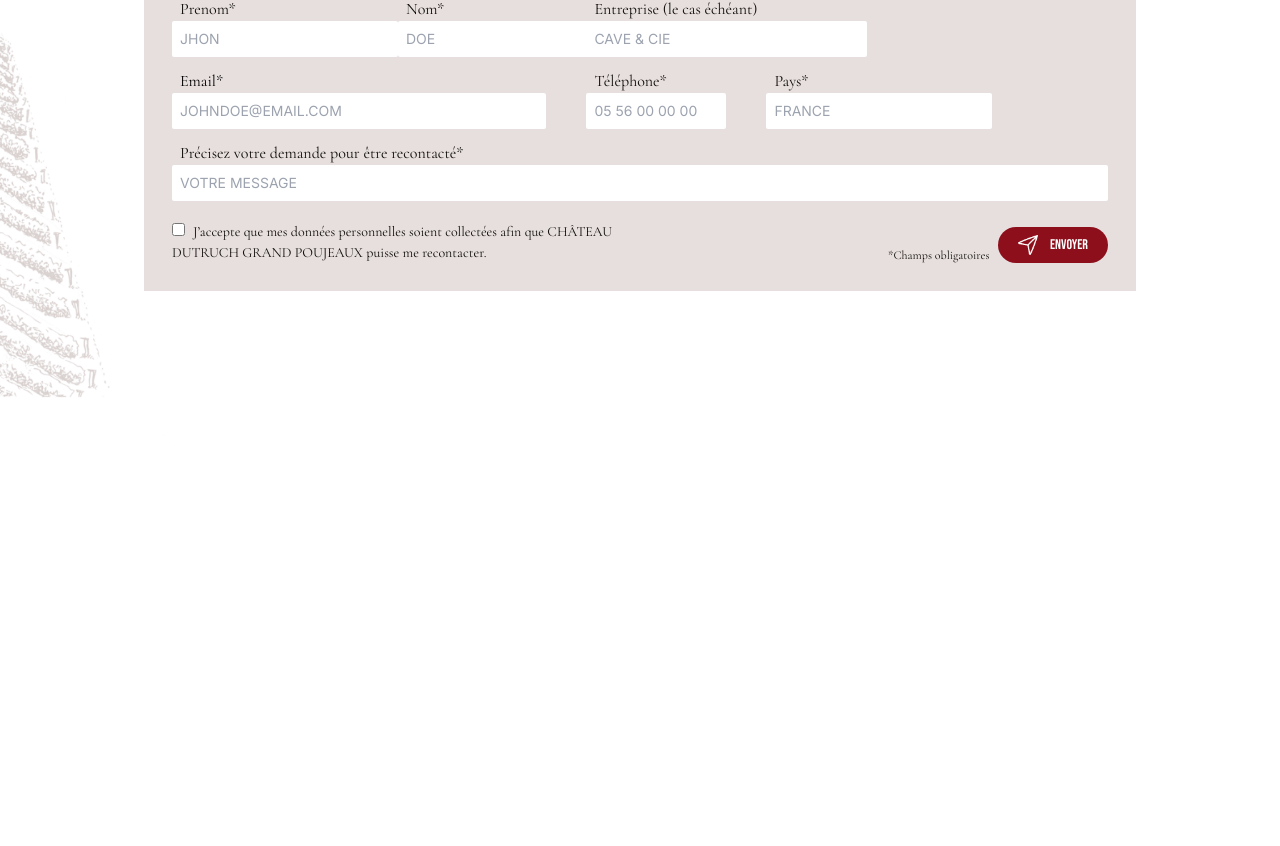
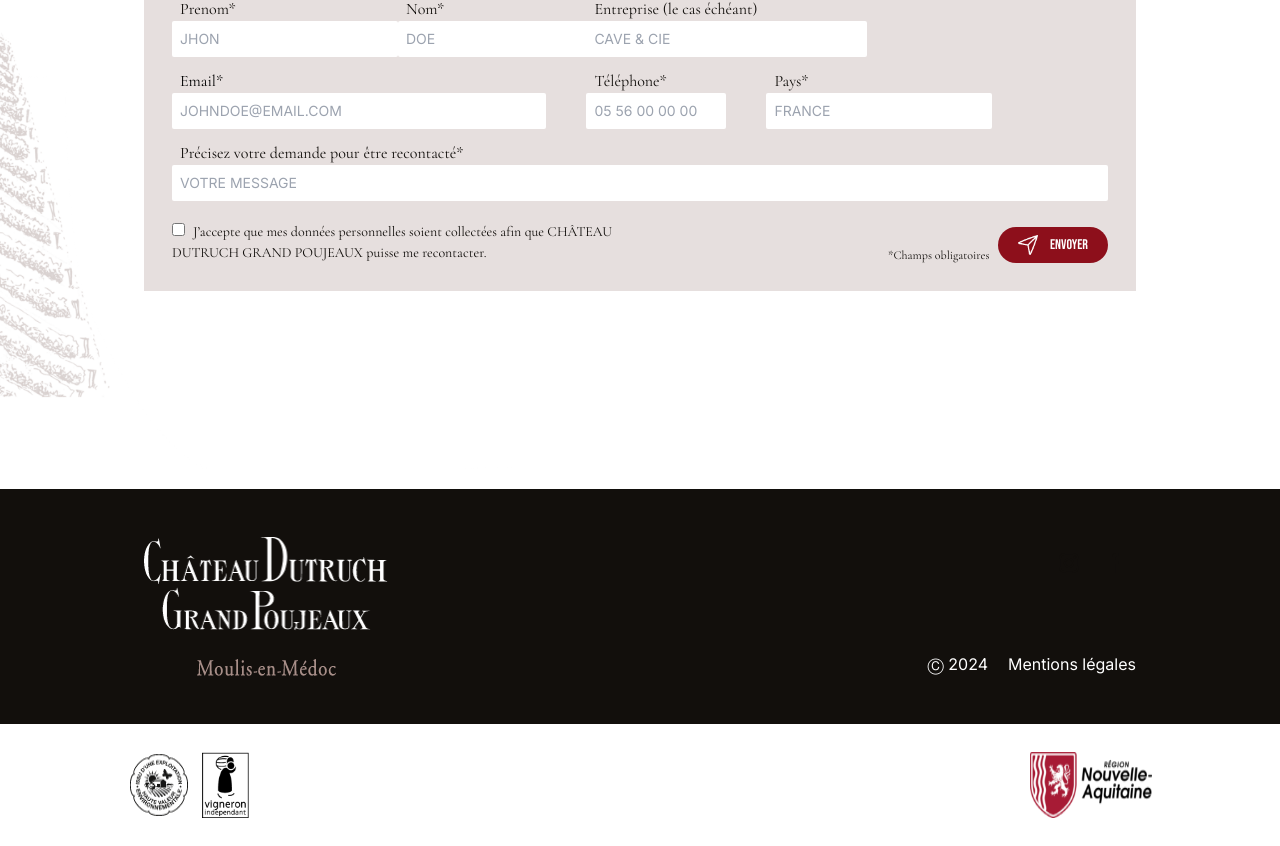
Before and after one commit to magicniclus/dutruchnext, a Next.js app: page / in a window 1280 px wide. Shown: the part 3364-4210 px from the top of the page. Before the commit the page ends 3853 px from the top, so only its background shows below. Built offline with nearby package versions, Linux system fonts and the light colour scheme.

Commit message:
Update Footer.tsx

```diff
--- a/src/app/components/Footer.tsx
+++ b/src/app/components/Footer.tsx
@@ -2,9 +2,38 @@
 
 const Footer = () => {
     return (
-        <footer>
+        <footer className='w-full z-100 flex flex-col'>
+            <div className=' bg-text py-10'>
+                <div className='mx-auto flex max-w-5xl px-4 py-2 justify-between items-stretch w-full md:flex-row flex-col'>
+                    <div className='flex flex-col items-center'>
+                        <img src="/logo/logo-footer.png" className='max-w-[244px]' />
+                        <img src="/logo/logo-moulis-medoc-footer.png" className='max-w-[140px] mt-7' />
+                    </div>
+                    <div className='flex flex-col md:items-end items-center md:mt-0 mt-10 justify-between min-h-full'>
+                        <div className='flex'>
+                            <div className='p-3 bg-beigeDark mr-[1px]'>
+                                <img src="/icon/insta.png" className='inline-block' />
+                            </div>
+                            <div className='p-3 bg-beigeDark'>
+                                <img src="/icon/fb.png" className='inline-block' />
+                            </div>
+                        </div>
+                        <div className='flex text-white md:mt-0 mt-5'>
+                            <p className='mr-5 font-source'>Ⓒ 2024</p>
+                            <a className='cursor-pointer font-source'>Mentions légales</a>
+                        </div>
+                    </div>
+                </div>
+            </div>
+            <div className=' py-7 bg-white mx-auto flex md:flex-row flex-col max-w-5xl justify-between w-full'>
+                <div className='flex'>
+                    <img src="/logo/exploitation.png" className='max-w-[244px] mx-auto' />
+                    <img src="/logo/independant.png" className='max-w-[244px] mx-auto ml-3' />
+                </div>
+                <img src="/logo/aquitaine.png" className='max-w-[122px] md:mx-0 mx-auto md:mt-0 mt-10' />
+            </div>
+        </footer>
 
-        </footer>
     );
 };
 
```
